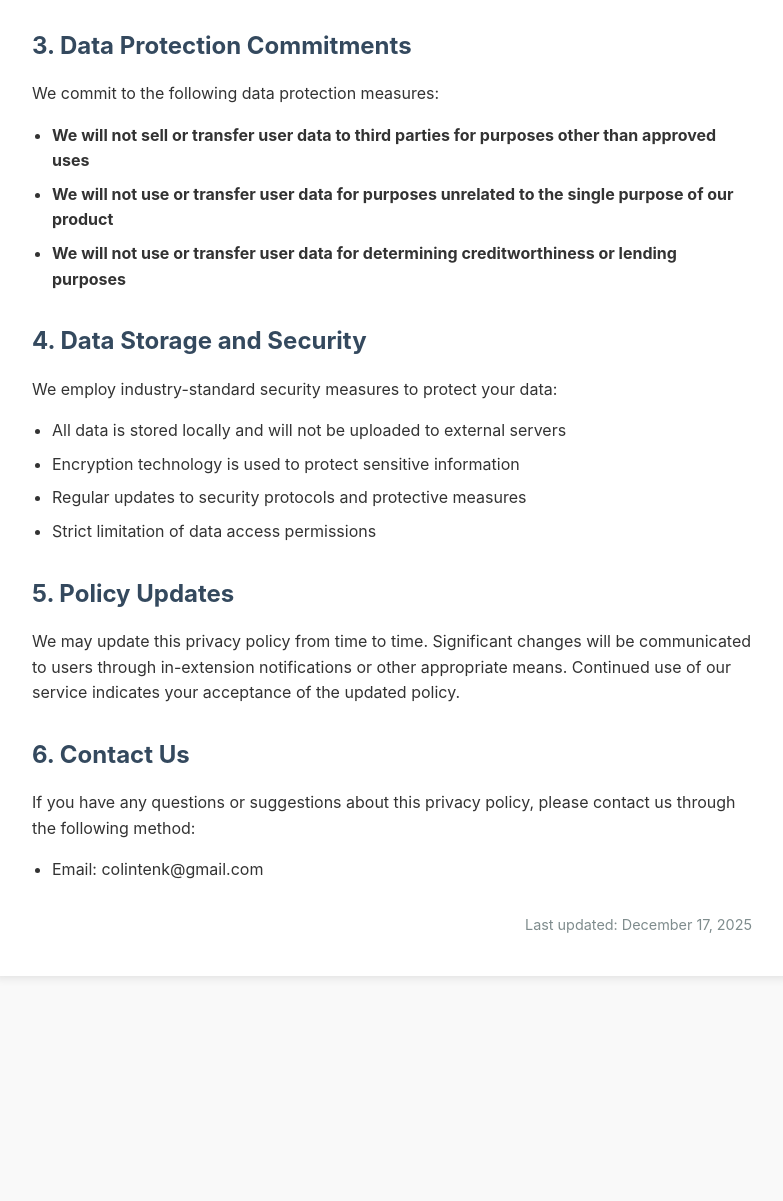
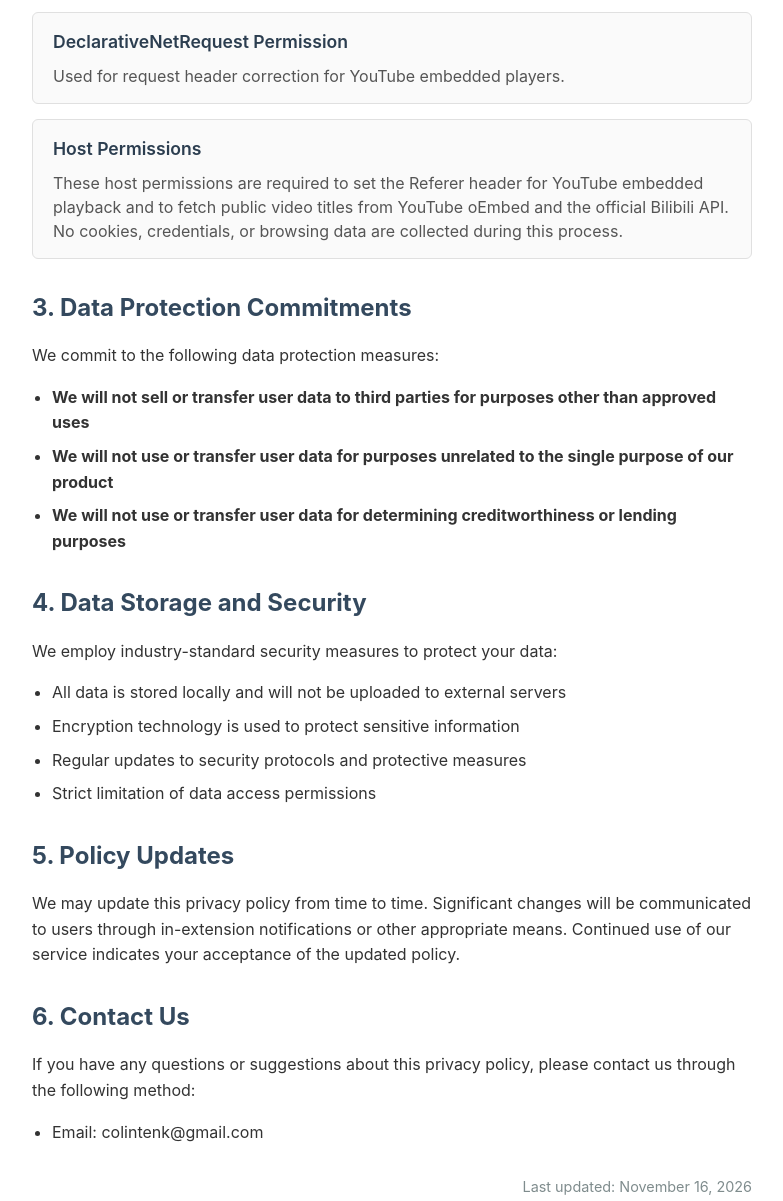
Before and after one commit to rouall/metenk, a plain HTML site: page privacy-policy.html in a window 1280 px wide. Shown: the part 1160-2361 px from the top of the page, without its empty margins (248-1031 px from the left). Before the commit the page ends 2156 px from the top, so only its background shows below. Drawn offline with Linux system fonts and the light colour scheme.

Commit message:
change privacy-policy

```diff
--- a/privacy-policy.html
+++ b/privacy-policy.html
@@ -148,6 +148,16 @@
             <p>Used to remember the last window position and size for convenient restoration to the same position and size next time.</p>
         </div>
 
+        <div class="permission-item">
+            <h3>DeclarativeNetRequest Permission</h3>
+            <p>Used for request header correction for YouTube embedded players.</p>
+        </div>
+
+        <div class="permission-item">
+            <h3>Host Permissions</h3>
+            <p>These host permissions are required to set the Referer header for YouTube embedded playback and to fetch public video titles from YouTube oEmbed and the official Bilibili API. No cookies, credentials, or browsing data are collected during this process.</p>
+        </div>
+
         <h2>3. Data Protection Commitments</h2>
         <p>We commit to the following data protection measures:</p>
 
@@ -182,7 +192,7 @@
         </div>
 
         <div class="last-updated">
-            Last updated: December 17, 2025
+            Last updated: November 16, 2026
         </div>
     </main>
 </body>
```
Also changed, not shown: 1 other file.
